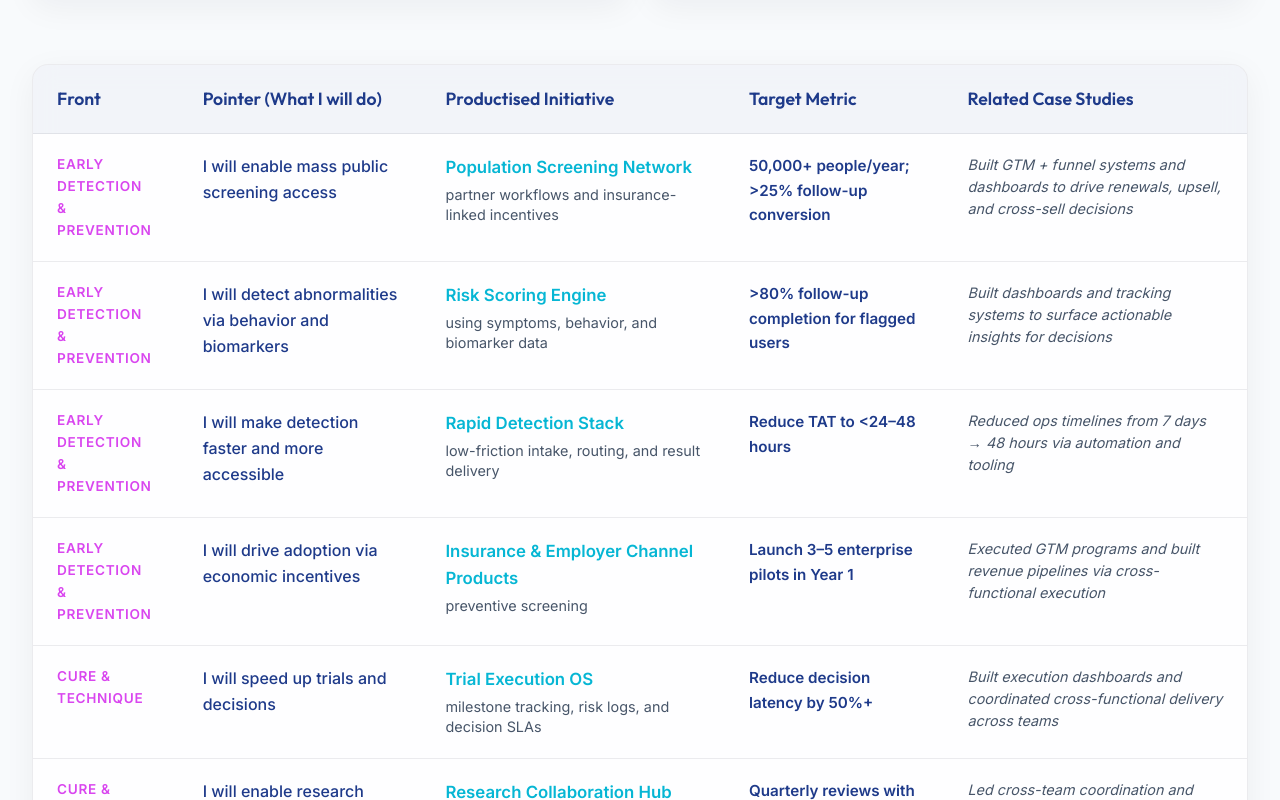
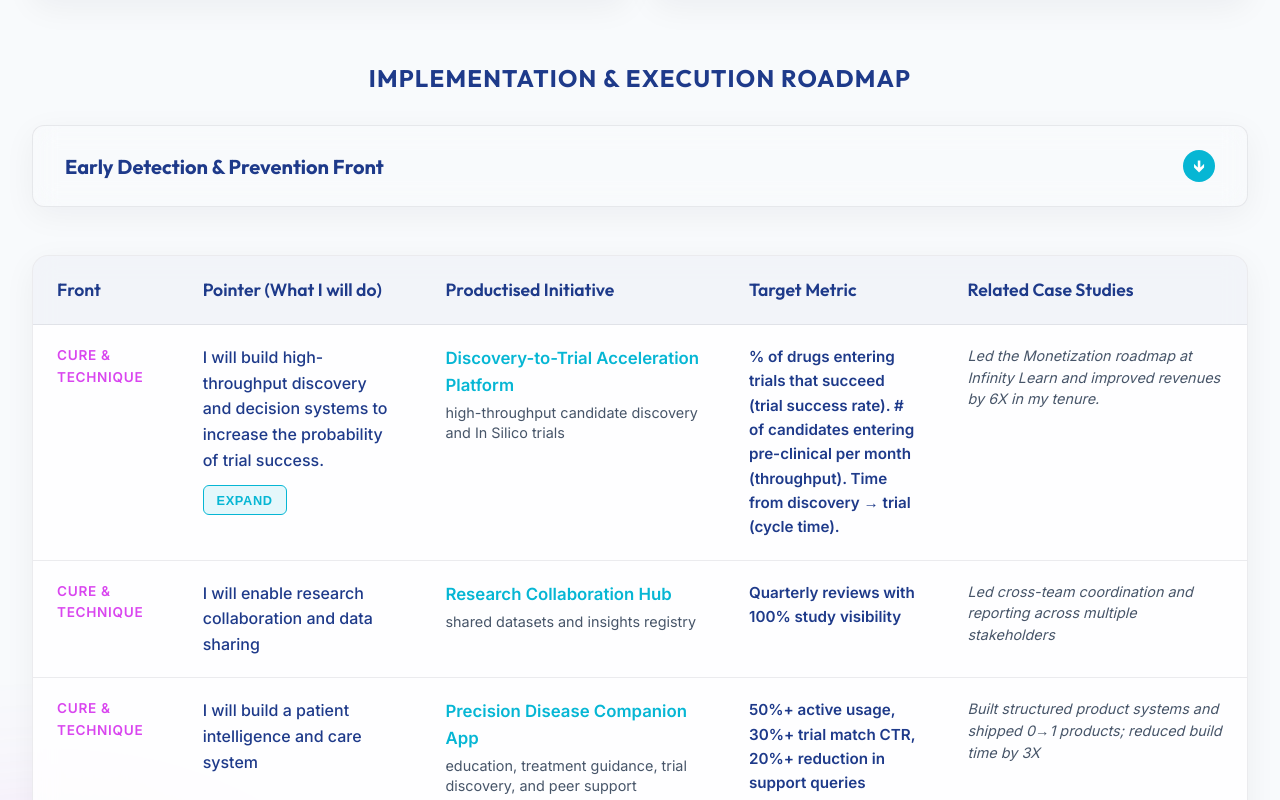
Before and after one commit to pran-av/popvax_pitch, a React (Vite) app: page / in a window 1280 px wide. Shown: the part 1560-2360 px from the top of the page. Built offline with nearby package versions, Linux system fonts and the light colour scheme.

Commit message:
how to for trial success and high throughput

```diff
--- a/src/App.css
+++ b/src/App.css
@@ -207,8 +207,142 @@
   line-height: 1.5;
 }
 
+.clickable-row {
+  cursor: pointer;
+  transition: all 0.2s ease;
+}
 
-/* Case Studies Widget / Common Card */
+.clickable-row:hover td {
+  background: rgba(6, 182, 212, 0.1) !important;
+}
+
+.expanded-row td {
+  background: rgba(6, 182, 212, 0.05) !important;
+  border-bottom: none !important;
+}
+
+.pointer-content {
+  display: flex;
+  flex-direction: column;
+  gap: 0.75rem;
+  align-items: flex-start;
+}
+
+.expand-button {
+  background: rgba(6, 182, 212, 0.1);
+  border: 1px solid var(--color-accent-cyan);
+  color: var(--color-accent-cyan);
+  padding: 0.4rem 0.8rem;
+  border-radius: 6px;
+  font-size: 0.8rem;
+  font-weight: 600;
+  cursor: pointer;
+  transition: all 0.2s ease;
+  text-transform: uppercase;
+  letter-spacing: 0.05em;
+}
+
+.expand-button:hover {
+  background: var(--color-accent-cyan);
+  color: white;
+}
+
+.clickable-row:hover .expand-button {
+  box-shadow: 0 0 10px rgba(6, 182, 212, 0.3);
+}
+
+.details-row td {
+  padding: 0 1.5rem 1.5rem 1.5rem !important;
+  background: rgba(6, 182, 212, 0.05) !important;
+}
+
+.details-content {
+  display: grid;
+  grid-template-columns: 1fr 1fr;
+  gap: 2rem;
+  padding: 1.5rem;
+  background: rgba(255, 255, 255, 0.4);
+  border-radius: 12px;
+  border: 1px solid var(--glass-border);
+  animation: slideDown 0.3s ease-out;
+}
+
+@keyframes slideDown {
+  from { opacity: 0; transform: translateY(-10px); }
+  to { opacity: 1; transform: translateY(0); }
+}
+
+.details-section h4 {
+  color: var(--color-accent-magenta);
+  font-size: 1rem;
+  text-transform: uppercase;
+  letter-spacing: 0.05em;
+  margin-bottom: 1rem;
+  border-bottom: 1px solid rgba(217, 70, 239, 0.2);
+  padding-bottom: 0.5rem;
+}
+
+.details-section ul {
+  list-style: none;
+  padding: 0;
+}
+
+.details-section li {
+  font-size: 0.95rem;
+  color: var(--color-primary);
+  margin-bottom: 0.75rem;
+  line-height: 1.5;
+  position: relative;
+  padding-left: 1.25rem;
+}
+
+.details-section li::before {
+  content: "→";
+  position: absolute;
+  left: 0;
+  color: var(--color-accent-cyan);
+  font-weight: bold;
+}
+
+.section-toggle-btn {
+  width: 100%;
+  display: flex;
+  justify-content: space-between;
+  align-items: center;
+  padding: 1.5rem 2rem;
+  background: rgba(255, 255, 255, 0.1);
+  border: 1px solid var(--glass-border);
+  border-radius: 12px;
+  color: var(--color-primary);
+  font-family: var(--font-heading);
+  font-size: 1.25rem;
+  font-weight: 700;
+  cursor: pointer;
+  transition: all 0.3s ease;
+  margin-bottom: 1rem;
+}
+
+.section-toggle-btn:hover {
+  background: rgba(6, 182, 212, 0.1);
+  border-color: var(--color-accent-cyan);
+  transform: translateY(-2px);
+}
+
+.toggle-icon {
+  background: var(--color-accent-cyan);
+  color: white;
+  width: 32px;
+  height: 32px;
+  display: flex;
+  align-items: center;
+  justify-content: center;
+  border-radius: 50%;
+  font-size: 1.2rem;
+}
+
+.main-roadmap {
+  margin-top: 2rem;
+}
 .card-content {
   padding: 2rem;
 }
--- a/src/components/Roadmap.jsx
+++ b/src/components/Roadmap.jsx
@@ -1,4 +1,4 @@
-import React from 'react';
+import React, { useState } from 'react';
 import '../App.css';
 
 const strategyPointers = [
@@ -47,11 +47,23 @@ const roadmapData = [
   },
   {
     front: "Cure & Technique",
-    pointer: "I will speed up trials and decisions",
-    initiative: "Trial Execution OS",
-    initiativeDesc: "milestone tracking, risk logs, and decision SLAs",
-    metric: "Reduce decision latency by 50%+",
-    caseStudies: "Built execution dashboards and coordinated cross-functional delivery across teams"
+    pointer: "I will build high-throughput discovery and decision systems to increase the probability of trial success.",
+    initiative: "Discovery-to-Trial Acceleration Platform",
+    initiativeDesc: "high-throughput candidate discovery and In Silico trials",
+    metric: "% of drugs entering trials that succeed (trial success rate). # of candidates entering pre-clinical per month (throughput). Time from discovery → trial (cycle time).",
+    caseStudies: "Led the Monetization roadmap at Infinity Learn and improved revenues by 6X in my tenure.",
+    industryBehavior: [
+      "The cycle includes Sample Collection - Discovery - Pre Clinical Trials - Trials - Commericialization",
+      "Human trials will take its natural time to show impact.",
+      "Sample Collection + Discovery + Pre Clinical Trials is where we can save a lot of time"
+    ],
+    how: [
+      "Launch Patient Lab Connect Program where for the first time a patient can directly connect with a lab for a hyper-personalized research focused secondary approach for their treatment.",
+      "With more samples we get to discover more variety in solutions that can be made ready for Pre-Trials.",
+      "To enable more discovery we need to improve the lab setup to support running simultaneous discovery pipelines. No sequential work.",
+      "Build support systems for scientists so they can hand over operational work and focus max time on investigation.",
+      "For Pre-Clincial Trials we explore new methods like In Silico Trials where we attempt to replicate human body conditions and measure the drug reaction."
+    ]
   },
   {
     front: "Cure & Technique",
@@ -104,6 +116,96 @@ const roadmapData = [
 ];
 
 const Roadmap = () => {
+  const [expandedRow, setExpandedRow] = useState(null);
+  const [isEarlyDetectionCollapsed, setIsEarlyDetectionCollapsed] = useState(true);
+
+  const toggleRow = (data, localIndex, globalId) => {
+    if (data[localIndex].industryBehavior || data[localIndex].how) {
+      setExpandedRow(expandedRow === globalId ? null : globalId);
+    }
+  };
+
+  const earlyDetectionData = roadmapData.filter(row => row.front === "Early Detection & Prevention");
+  const otherRoadmapData = roadmapData.filter(row => row.front !== "Early Detection & Prevention");
+
+  const renderTable = (data, sectionId) => (
+    <div className="table-container glass-card">
+      <table className="roadmap-table">
+        <thead>
+          <tr>
+            <th>Front</th>
+            <th>Pointer (What I will do)</th>
+            <th>Productised Initiative</th>
+            <th>Target Metric</th>
+            <th>Related Case Studies</th>
+          </tr>
+        </thead>
+        <tbody>
+          {data.map((row, index) => {
+            const globalIndex = `${sectionId}-${index}`;
+            const hasDetails = row.industryBehavior || row.how;
+            return (
+              <React.Fragment key={globalIndex}>
+                <tr
+                  onClick={() => toggleRow(data, index, globalIndex)}
+                  className={`${expandedRow === globalIndex ? 'expanded-row' : ''} ${hasDetails ? 'clickable-row' : ''}`}
+                >
+                  <td className="front-cell">
+                    <strong>{row.front}</strong>
+                  </td>
+                  <td className="pointer-cell">
+                    <div className="pointer-content">
+                      {row.pointer}
+                      {hasDetails && (
+                        <button className="expand-button" onClick={(e) => { e.stopPropagation(); toggleRow(data, index, globalIndex); }}>
+                          {expandedRow === globalIndex ? 'Collapse' : 'Expand'}
+                        </button>
+                      )}
+                    </div>
+                  </td>
+                  <td className="initiative-cell">
+                    <strong>{row.initiative}</strong>
+                    <span className="desc">{row.initiativeDesc}</span>
+                  </td>
+                  <td className="metric-cell">{row.metric}</td>
+                  <td className="case-cell">{row.caseStudies}</td>
+                </tr>
+                {expandedRow === globalIndex && (
+                  <tr className="details-row">
+                    <td colSpan="5">
+                      <div className="details-content">
+                        {row.industryBehavior && (
+                          <div className="details-section">
+                            <h4>Industry Behavior</h4>
+                            <ul>
+                              {row.industryBehavior.map((item, i) => (
+                                <li key={i}>{item}</li>
+                              ))}
+                            </ul>
+                          </div>
+                        )}
+                        {row.how && (
+                          <div className="details-section">
+                            <h4>How</h4>
+                            <ul>
+                              {row.how.map((item, i) => (
+                                <li key={i}>{item}</li>
+                              ))}
+                            </ul>
+                          </div>
+                        )}
+                      </div>
+                    </td>
+                  </tr>
+                )}
+              </React.Fragment>
+            );
+          })}
+        </tbody>
+      </table>
+    </div>
+  );
+
   return (
     <div className="roadmap-section">
       <h2 className="section-header" style={{ textAlign: "center", marginBottom: "3rem" }}>
@@ -127,32 +229,25 @@ const Roadmap = () => {
         </div>
       </div>
 
-      <div className="table-container glass-card">
-        <table className="roadmap-table">
-          <thead>
-            <tr>
-              <th>Front</th>
-              <th>Pointer (What I will do)</th>
-              <th>Productised Initiative</th>
-              <th>Target Metric</th>
-              <th>Related Case Studies</th>
-            </tr>
-          </thead>
-          <tbody>
-            {roadmapData.map((row, index) => (
-              <tr key={index}>
-                <td className="front-cell"><strong>{row.front}</strong></td>
-                <td className="pointer-cell">{row.pointer}</td>
-                <td className="initiative-cell">
-                  <strong>{row.initiative}</strong>
-                  <span className="desc">{row.initiativeDesc}</span>
-                </td>
-                <td className="metric-cell">{row.metric}</td>
-                <td className="case-cell">{row.caseStudies}</td>
-              </tr>
-            ))}
-          </tbody>
-        </table>
+      <div className="main-roadmap">
+        <h3 className="sub-header" style={{ marginBottom: "2rem", textAlign: "center" }}>
+          Implementation & Execution Roadmap
+        </h3>
+
+        <div className="collapsible-section" style={{ marginBottom: "3rem" }}>
+          <button
+            className="section-toggle-btn glass-card"
+            onClick={() => setIsEarlyDetectionCollapsed(!isEarlyDetectionCollapsed)}
+          >
+            <span>Early Detection & Prevention Front</span>
+            <span className="toggle-icon">{isEarlyDetectionCollapsed ? '↓' : '↑'}</span>
+          </button>
+          {!isEarlyDetectionCollapsed && renderTable(earlyDetectionData, 'early')}
+        </div>
+
+        <div className="other-fronts">
+          {renderTable(otherRoadmapData, 'main')}
+        </div>
       </div>
     </div>
   );
```
Also changed, not shown: 1 other file (tests, documents, lock files or other folders).
